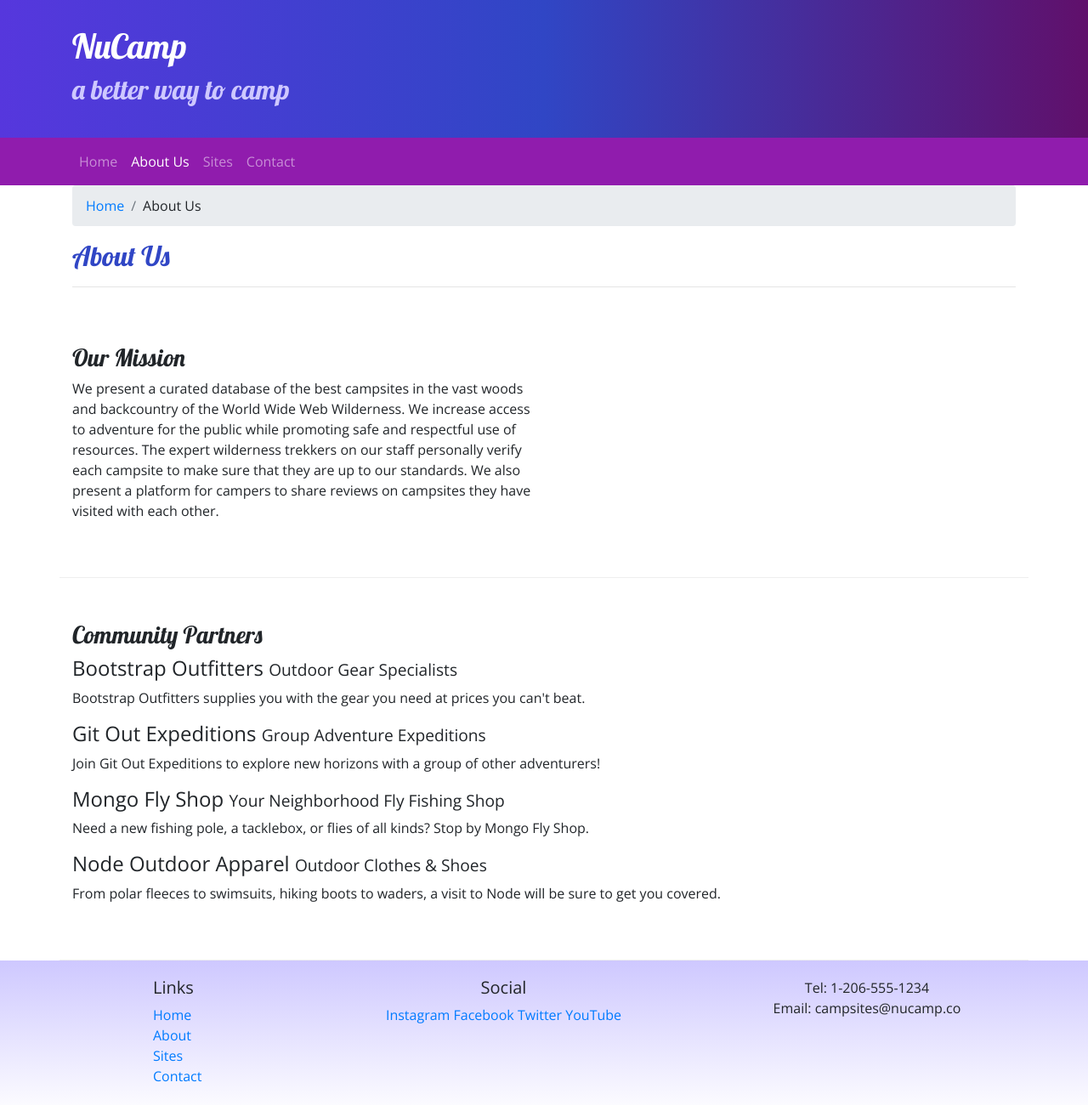
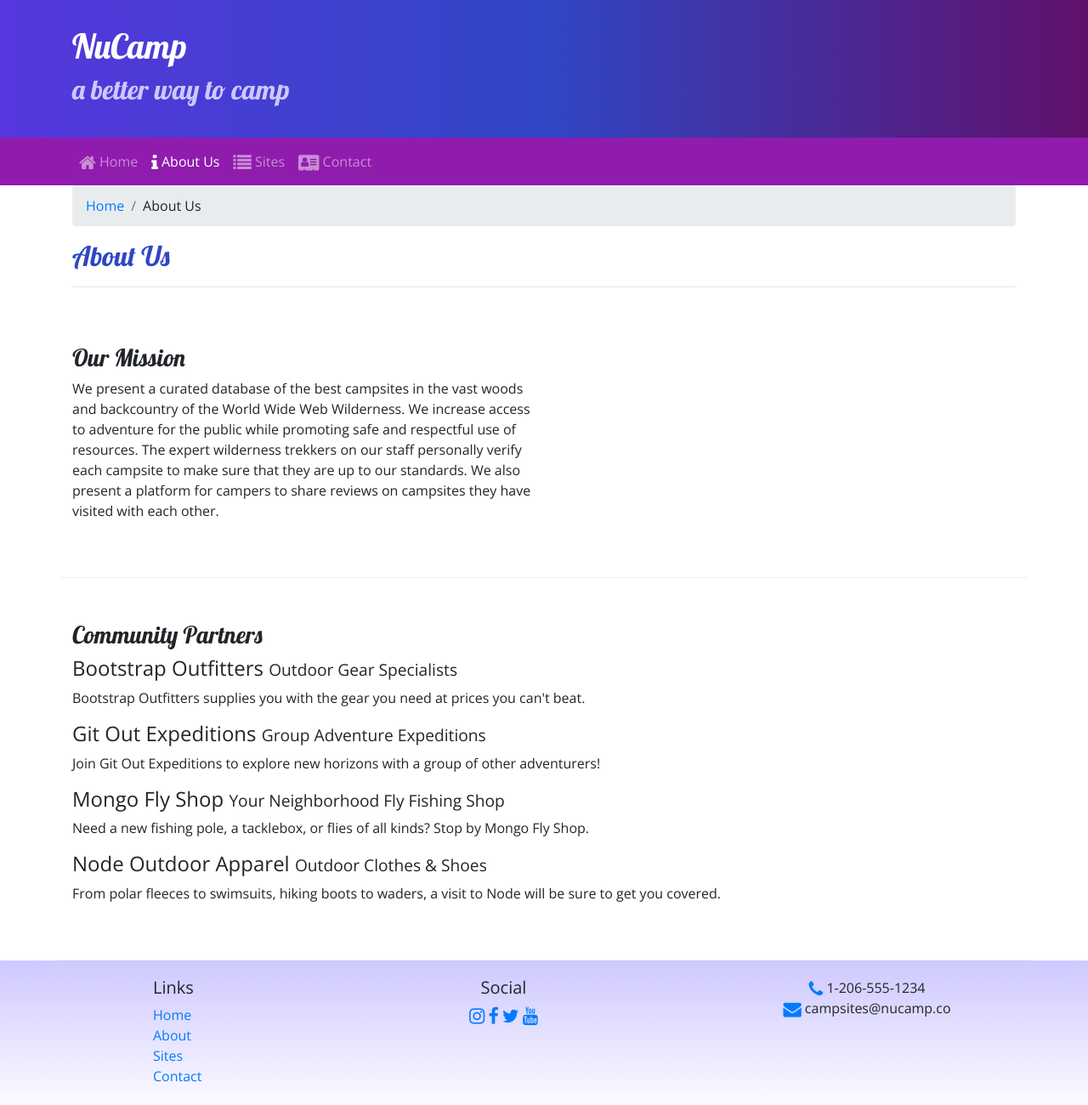
Before and after one commit to dah06a/bootstrap-course-instructor-example, a website: page aboutus.html in a window 1280 px wide. Shown: the whole page at 85% size. Drawn offline with nearby package versions, Linux system fonts and the light colour scheme.

Commit message:
Icon fonts exercise complete - instructor example.

```diff
--- a/aboutus.html
+++ b/aboutus.html
@@ -10,6 +10,7 @@
     <link rel="stylesheet" href="node_modules/bootstrap/dist/css/bootstrap.min.css" />
 
     <!-- Additional CSS must be placed after Bootstrap CSS -->
+    <link rel="stylesheet" href="node_modules/font-awesome/css/font-awesome.min.css" />
     <link rel="stylesheet" href="https://fonts.googleapis.com/css?family=Lobster|Open+Sans" />
     <link rel="stylesheet" href="css/styles.css" />
     <title>NuCamp: A Better Way To Camp</title>
@@ -42,17 +43,17 @@
 
             <div class="collapse navbar-collapse" id="nucampNavbar">
                 <ul class="navbar-nav">
-                    <li class="nav-item ">
-                        <a class="nav-link" href="./index.html">Home</a>
+                    <li class="nav-item">
+                        <a class="nav-link" href="./index.html"><i class="fa fa-home fa-lg"></i> Home</a>
                     </li>
                     <li class="nav-item active">
-                        <a class="nav-link" href="#">About Us</a>
+                        <a class="nav-link" href="#"><i class="fa fa-info fa-lg"></i> About Us</a>
                     </li>
                     <li class="nav-item">
-                        <a class="nav-link" href="#">Sites</a>
+                        <a class="nav-link" href="#"><i class="fa fa-list fa-lg"></i> Sites</a>
                     </li>
                     <li class="nav-item">
-                        <a class="nav-link" href="#">Contact</a>
+                        <a class="nav-link" href="#"><i class="fa fa-address-card fa-lg"></i> Contact</a>
                     </li>
                 </ul>
             </div>
@@ -107,17 +108,17 @@
                     </ul>
                 </div>
                 <div class="col-6 col-sm-5 text-center">
-                    <h5>Social</h5>
-                    <a href="http://instagram.com/">Instagram</a>
-                    <a href="http://facebook.com/">Facebook</a>
-                    <a href="http://twitter.com/">Twitter</a>
-                    <a href="http://youtube.com/">YouTube</a>
+                	<h5>Social</h5>
+                    <a href="http://instagram.com/"><i class="fa fa-instagram fa-lg"></i></a>
+                    <a href="http://facebook.com/"><i class="fa fa-facebook fa-lg"></i></a>
+                    <a href="http://twitter.com/"><i class="fa fa-twitter fa-lg"></i></a>
+                    <a href="http://youtube.com/"><i class="fa fa-youtube fa-lg"></i></a>
                 </div>
                 <div class="col-sm-4 text-center">
-                    Tel: 1-206-555-1234<br />
-                    Email: campsites@nucamp.co
+                    <i class="fa fa-phone fa-lg text-primary"></i> 1-206-555-1234<br />
+                    <i class="fa fa-envelope fa-lg text-primary"></i> campsites@nucamp.co
                 </div>
-           </div>
+            </div>
         </div>
     </footer>
 
--- a/package.json
+++ b/package.json
@@ -7,7 +7,7 @@
     "lite": "lite-server",
     "start": "npm run lite",
     "test": "echo \"Error: no test specified\" && exit 1"
- },
+  },
   "author": "David Henry",
   "license": "ISC",
   "devDependencies": {
@@ -15,6 +15,7 @@
   },
   "dependencies": {
     "bootstrap": "^4.5.2",
+    "font-awesome": "^4.7.0",
     "jquery": "^3.5.1",
     "popper.js": "^1.16.1"
   }
```
Also changed, not shown: index.html (+12 -11 lines), 1 other file.
